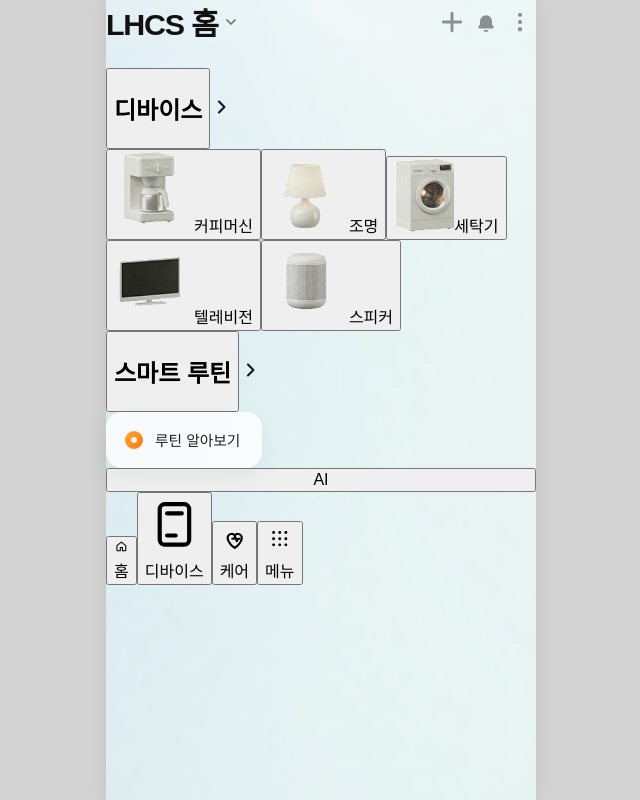
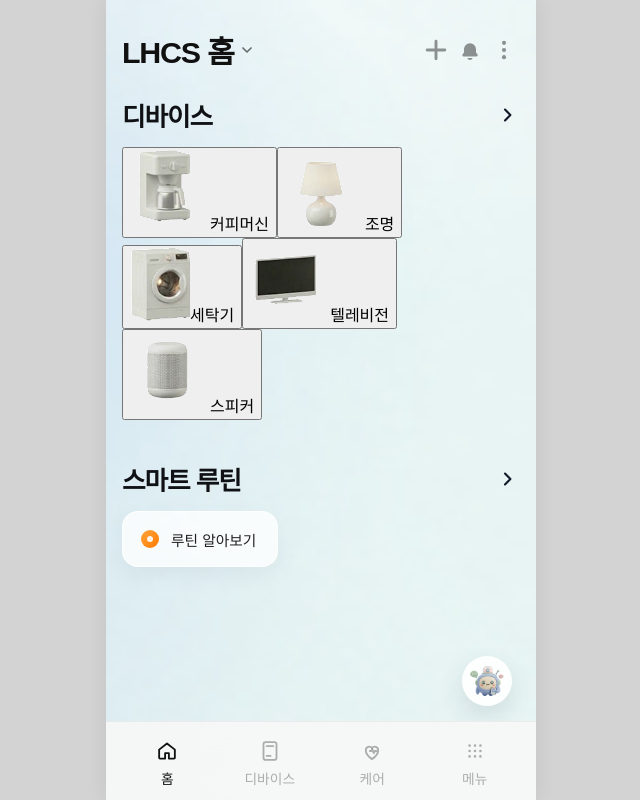
Before and after one commit to lgdx-finalpj/TheX_frontend, a React (Vite) app: page / in a window 1280 px wide. Shown: the whole page, without its empty margins (319-959 px from the left). Built offline with nearby package versions, Linux system fonts and the light colour scheme.

Commit message:
feat: navigation바 컴포넌트화

```diff
--- /dev/null
+++ b/src/components/navigation/BottomNavigation.tsx
@@ -0,0 +1,60 @@
+import "./BottomNavigation.css";
+import {
+  CareTabIcon,
+  DeviceTabIcon,
+  HomeTabIcon,
+  MenuTabIcon,
+} from "@/components/home/HomeIcons";
+import { useNavigate } from "react-router-dom";
+
+type BottomNavigationTab = "home" | "devices" | "care" | "menu";
+
+interface BottomNavigationProps {
+  activeTab: BottomNavigationTab;
+}
+
+interface NavigationItem {
+  id: BottomNavigationTab;
+  label: string;
+  icon: typeof HomeTabIcon;
+  path?: string;
+}
+
+const navigationItems: NavigationItem[] = [
+  { id: "home", label: "홈", icon: HomeTabIcon, path: "/" },
+  { id: "devices", label: "디바이스", icon: DeviceTabIcon, path: "/devices" },
+  { id: "care", label: "케어", icon: CareTabIcon },
+  { id: "menu", label: "메뉴", icon: MenuTabIcon },
+];
+
+export default function BottomNavigation({
+  activeTab,
+}: BottomNavigationProps) {
+  const navigate = useNavigate();
+
+  return (
+    <nav className="bottom-nav" aria-label="하단 탭">
+      {navigationItems.map(({ id, label, icon: Icon, path }) => {
+        const isActive = activeTab === id;
+        const isInteractive = path !== undefined && !isActive;
+
+        return (
+          <button
+            key={id}
+            type="button"
+            className={`bottom-nav__item${
+              isActive ? " bottom-nav__item--active" : ""
+            }${isInteractive ? " bottom-nav__item--interactive" : ""}`}
+            onClick={isInteractive ? () => navigate(path) : undefined}
+            aria-current={isActive ? "page" : undefined}
+          >
+            <span className="bottom-nav__icon">
+              <Icon />
+            </span>
+            <span className="bottom-nav__label">{label}</span>
+          </button>
+        );
+      })}
+    </nav>
+  );
+}
--- a/src/pages/HomePage.tsx
+++ b/src/pages/HomePage.tsx
@@ -1,18 +1,27 @@
-import { useNavigate } from "react-router-dom";
+import "./HomePage.css";
+import aiIcon from "@/assets/ai_icon.png";
 import DeviceSection from "@/components/home/DeviceSection";
 import HomeHeader from "@/components/home/HomeHeader";
-import {
-  CareTabIcon,
-  DeviceTabIcon,
-  HomeTabIcon,
-  MenuTabIcon,
-} from "@/components/home/HomeIcons";
 import SmartRoutineSection from "@/components/home/SmartRoutineSection";
+import BottomNavigation from "@/components/navigation/BottomNavigation";
 import MobileLayout from "@/layouts/MobileLayout";
 import { homeDevices } from "@/mocks/homeDevices";
+import { getDeviceDetailPath } from "@/utils/deviceRoutes";
+import { useNavigate } from "react-router-dom";
 
 export default function HomePage() {
   const navigate = useNavigate();
+
+  function handleOpenDevice(deviceId: string) {
+    const selectedDevice = homeDevices.find((device) => device.id === deviceId);
+    const deviceDetailPath = selectedDevice
+      ? getDeviceDetailPath(selectedDevice.productCode)
+      : undefined;
+
+    if (deviceDetailPath) {
+      navigate(deviceDetailPath);
+    }
+  }
 
   return (
     <MobileLayout>
@@ -23,54 +32,22 @@ export default function HomePage() {
           <DeviceSection
             devices={homeDevices}
             onOpenDevices={() => navigate("/devices")}
-            onOpenCoffeeMachine={() => navigate("/devices/coffee-machine")}
+            onOpenDevice={handleOpenDevice}
           />
           <SmartRoutineSection
-            onOpenMoodCreate={() => navigate("/moods/create")}
+            onOpenMoodCreate={() => navigate("/smartroutine")}
           />
         </main>
 
         <button
           type="button"
           className="floating-assistant"
-          aria-label="도우미"
+          aria-label="AI 도우미"
         >
-          <span className="floating-assistant__face">AI</span>
+          <img className="floating-assistant__image" src={aiIcon} alt="" />
         </button>
 
-        <nav className="bottom-nav" aria-label="하단 탭">
-          <button
-            type="button"
-            className="bottom-nav__item bottom-nav__item--active"
-          >
-            <span className="bottom-nav__icon">
-              <HomeTabIcon />
-            </span>
-            <span className="bottom-nav__label">홈</span>
-          </button>
-          <button
-            type="button"
-            className="bottom-nav__item bottom-nav__item--interactive"
-            onClick={() => navigate("/devices")}
-          >
-            <span className="bottom-nav__icon">
-              <DeviceTabIcon />
-            </span>
-            <span className="bottom-nav__label">디바이스</span>
-          </button>
-          <button type="button" className="bottom-nav__item">
-            <span className="bottom-nav__icon">
-              <CareTabIcon />
-            </span>
-            <span className="bottom-nav__label">케어</span>
-          </button>
-          <button type="button" className="bottom-nav__item">
-            <span className="bottom-nav__icon">
-              <MenuTabIcon />
-            </span>
-            <span className="bottom-nav__label">메뉴</span>
-          </button>
-        </nav>
+        <BottomNavigation activeTab="home" />
       </div>
     </MobileLayout>
   );
```
